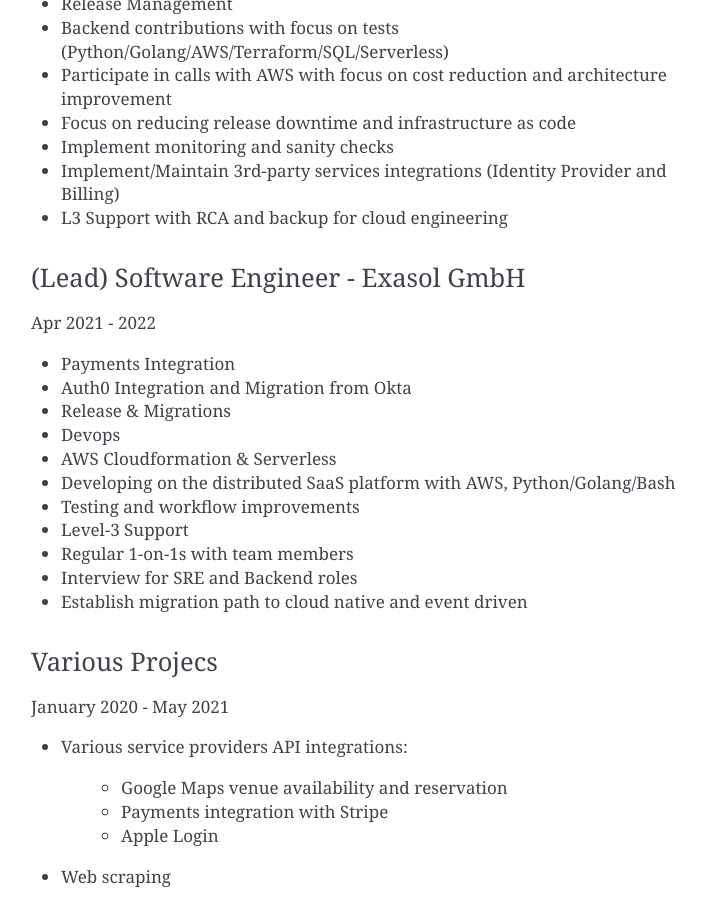
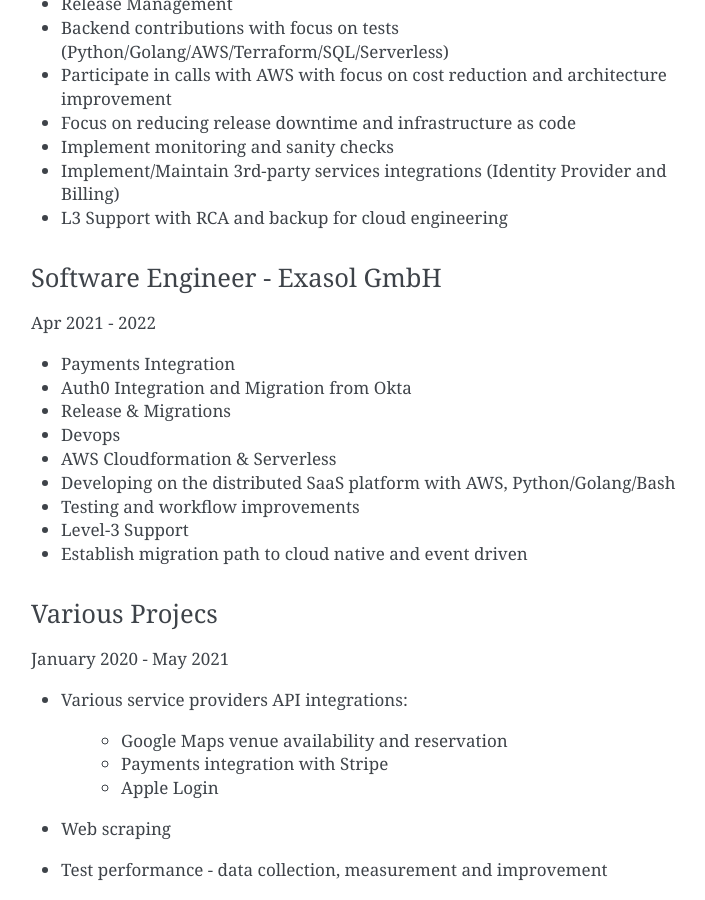
Before and after one commit to dincamihai/dincamihai.github.io, a Sphinx documentation site: the page built from source/index.rst, in a window 1280 px wide and 900 px high, scrolled down 1958 px. Shown: the whole window, without its empty margins (389-1094 px from the left). Built offline with Sphinx 7.4.7, drawn with Linux system fonts in a browser that asks for light colours; some of the changed text lies outside the part shown.

Commit message:
Update index.rst

```diff
--- a/source/index.rst
+++ b/source/index.rst
@@ -88,7 +88,7 @@
 * Implement/Maintain 3rd-party services integrations (Identity Provider and Billing)
 * L3 Support with RCA and backup for cloud engineering
 
-(Lead) Software Engineer - Exasol GmbH
+Software Engineer - Exasol GmbH
 ^^^^^^^^^^^^^^^^^^^^^^^^^^^^^^^
 Apr 2021 - 2022
 
@@ -100,8 +100,6 @@
 * Developing on the distributed SaaS platform with AWS, Python/Golang/Bash
 * Testing and workflow improvements
 * Level-3 Support
-* Regular 1-on-1s with team members
-* Interview for SRE and Backend roles
 * Establish migration path to cloud native and event driven
 
 Various Projecs
```
